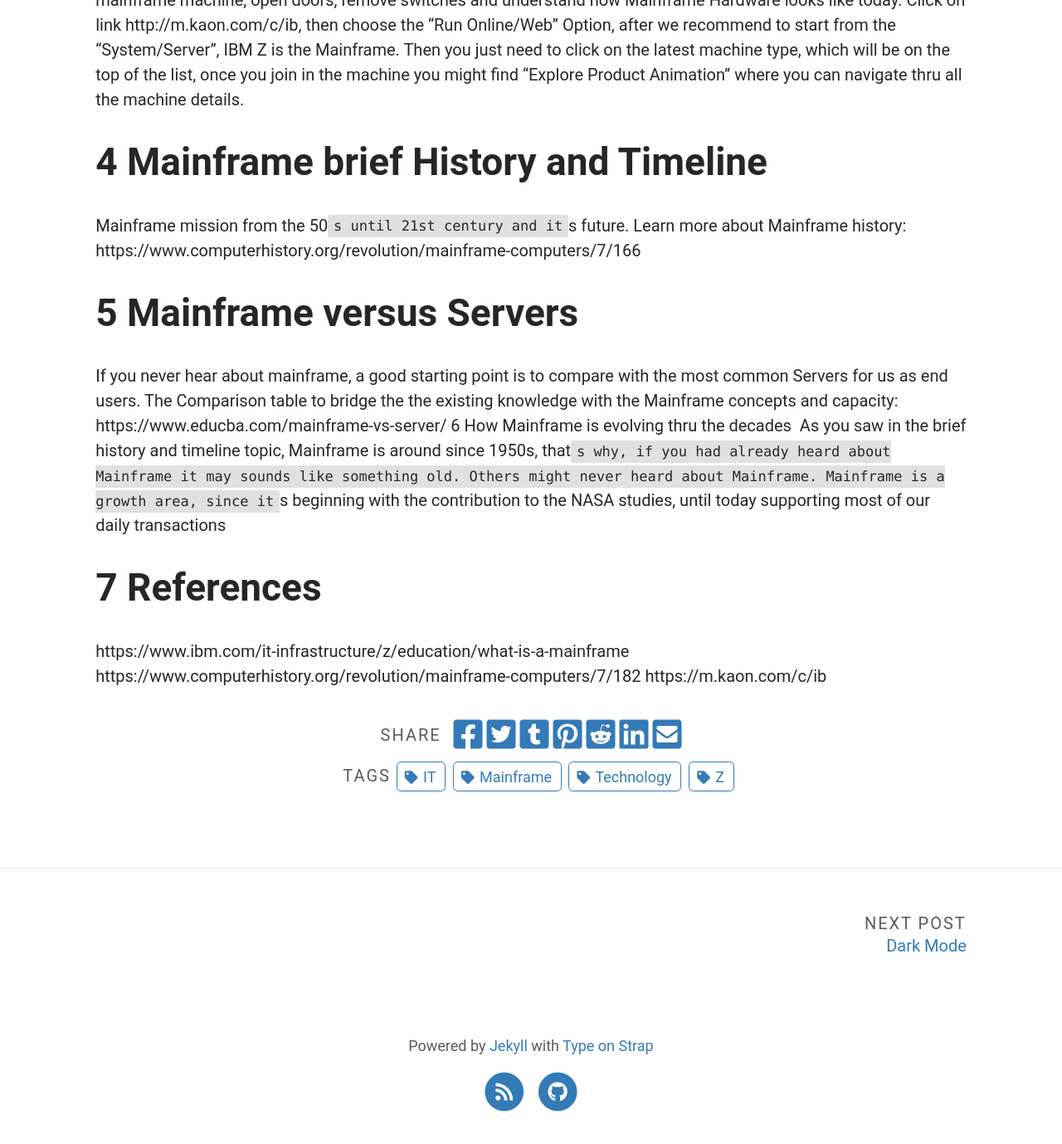
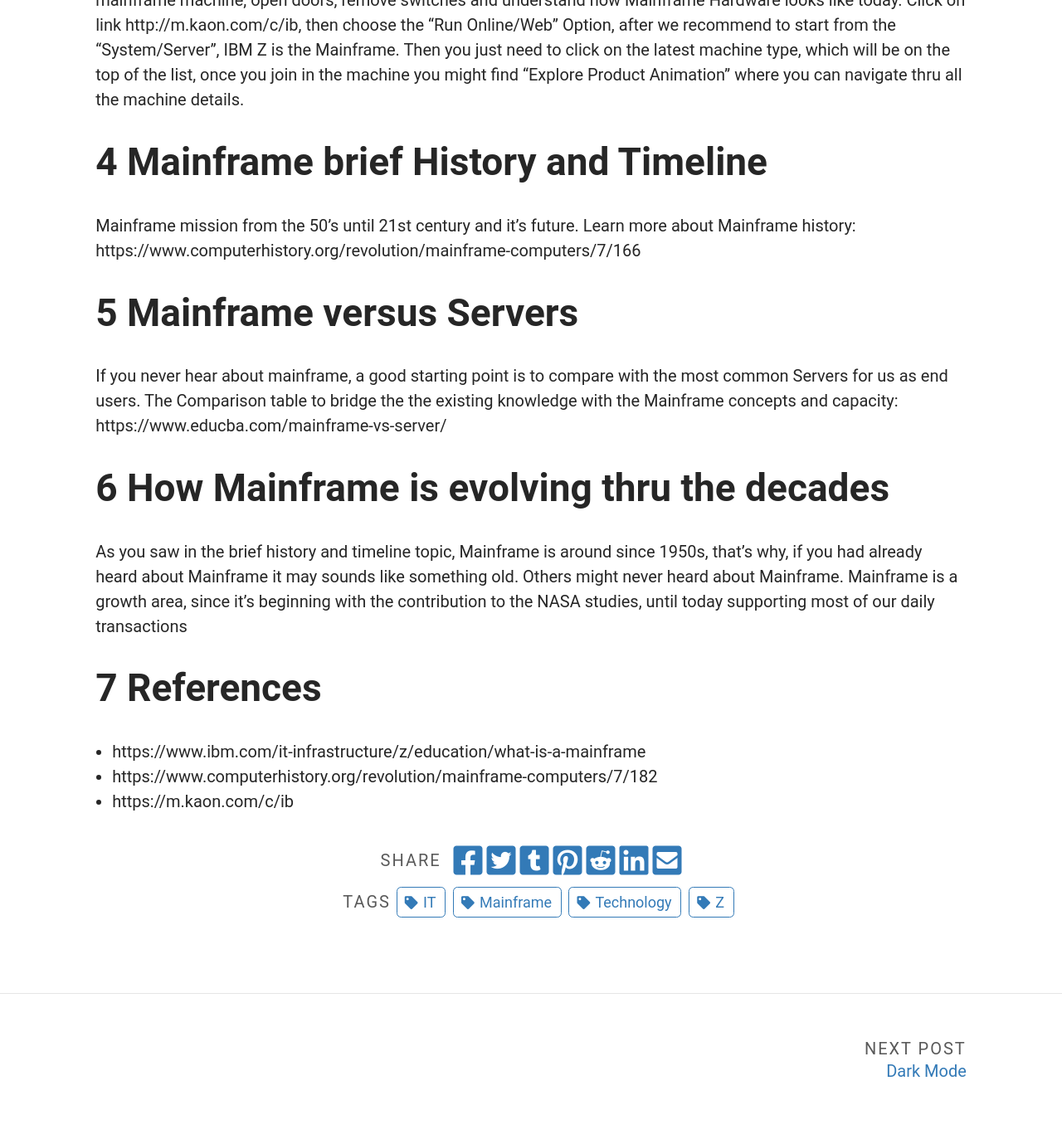
Before and after one commit to vipadua/test-page, a Jekyll site: the page built from _posts/2021-08-30-what-is-a-mainframe.md, in a window 1280 px wide and 1400 px high, scrolled down 1563 px. Shown: the top 1379 px of the window at 83% size. Built offline with Jekyll 4.4.1, drawn with Linux system fonts in a browser that asks for light colours.

Commit message:
Fixing markdown syntax
Signed-off-by: Guilherme Cartier <gcartier@br.ibm.com>

```diff
--- a/_posts/2021-08-30-what-is-a-mainframe.md
+++ b/_posts/2021-08-30-what-is-a-mainframe.md
@@ -17,6 +17,7 @@ Role of the Mainframe Today: Why is it so relevant today? Talk about hybrid clou
 3. Back end operations of many digital applications.
 
 # 3 Mainframe Basic Architecture & Components
+
 ## a) Mainframe Key Components
 Mainframe In the past, the term Mainframe was synonymous with the hardware (S360/370/390 chips) and software (MVS, VM, VSE).  However, nowadays, term mainframe now has a more complex meaning.
  The term Mainframe must be divided into two meanings.  (1) the hardware (Z-Series chip) and (2) the operating systems supported by the Z-Series chip (Z/VM, Z/OS, Z/VSE, Linux).
@@ -29,15 +30,16 @@ Mainframe In the past, the term Mainframe was synonymous with the hardware (S360
 We would invite you to do an online tour inside the Mainframe Hardware.  In this Virtual tour you can reach the mainframe machine, open doors, remove switches and understand how Mainframe Hardware looks like today. Click on link http://m.kaon.com/c/ib, then choose the "Run Online/Web" Option, after we recommend to start from the "System/Server", IBM Z is the Mainframe. Then you just need to click on the latest machine type, which will be on the top of the list, once you join in the machine you might find "Explore Product Animation" where you can navigate thru all the machine details.
 
 # 4 Mainframe brief History and Timeline
-Mainframe mission from the 50`s until 21st century and it`s future. Learn more about Mainframe history: https://www.computerhistory.org/revolution/mainframe-computers/7/166
+Mainframe mission from the 50's until 21st century and it's future. Learn more about Mainframe history: https://www.computerhistory.org/revolution/mainframe-computers/7/166
 
 # 5 Mainframe versus Servers
 If you never hear about mainframe, a good starting point is to compare with the most common Servers for us as end users. The Comparison table to bridge the the existing knowledge with the Mainframe concepts and capacity: https://www.educba.com/mainframe-vs-server/
-6 How Mainframe is evolving thru the decades
-As you saw in the brief history and timeline topic, Mainframe is around since 1950s, that`s why, if you had already heard about Mainframe it may sounds like something old. Others might never heard about Mainframe.
-Mainframe is a growth area, since it`s beginning with the contribution to the NASA studies, until today supporting most of our daily transactions
+
+# 6 How Mainframe is evolving thru the decades
+As you saw in the brief history and timeline topic, Mainframe is around since 1950s, that's why, if you had already heard about Mainframe it may sounds like something old. Others might never heard about Mainframe.
+Mainframe is a growth area, since it's beginning with the contribution to the NASA studies, until today supporting most of our daily transactions
 
 # 7 References
-https://www.ibm.com/it-infrastructure/z/education/what-is-a-mainframe
-https://www.computerhistory.org/revolution/mainframe-computers/7/182
-https://m.kaon.com/c/ib
+- https://www.ibm.com/it-infrastructure/z/education/what-is-a-mainframe
+- https://www.computerhistory.org/revolution/mainframe-computers/7/182
+- https://m.kaon.com/c/ib
```
